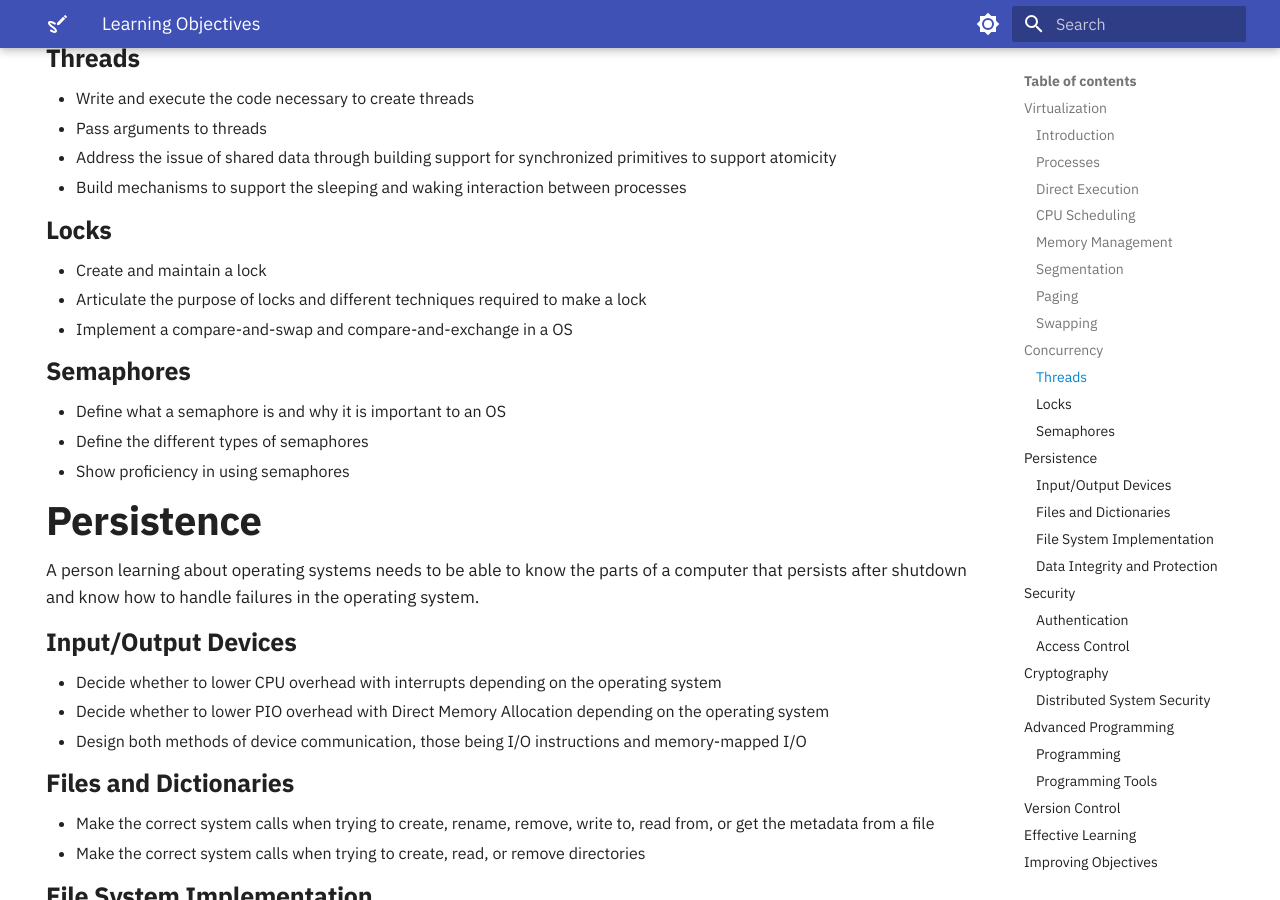
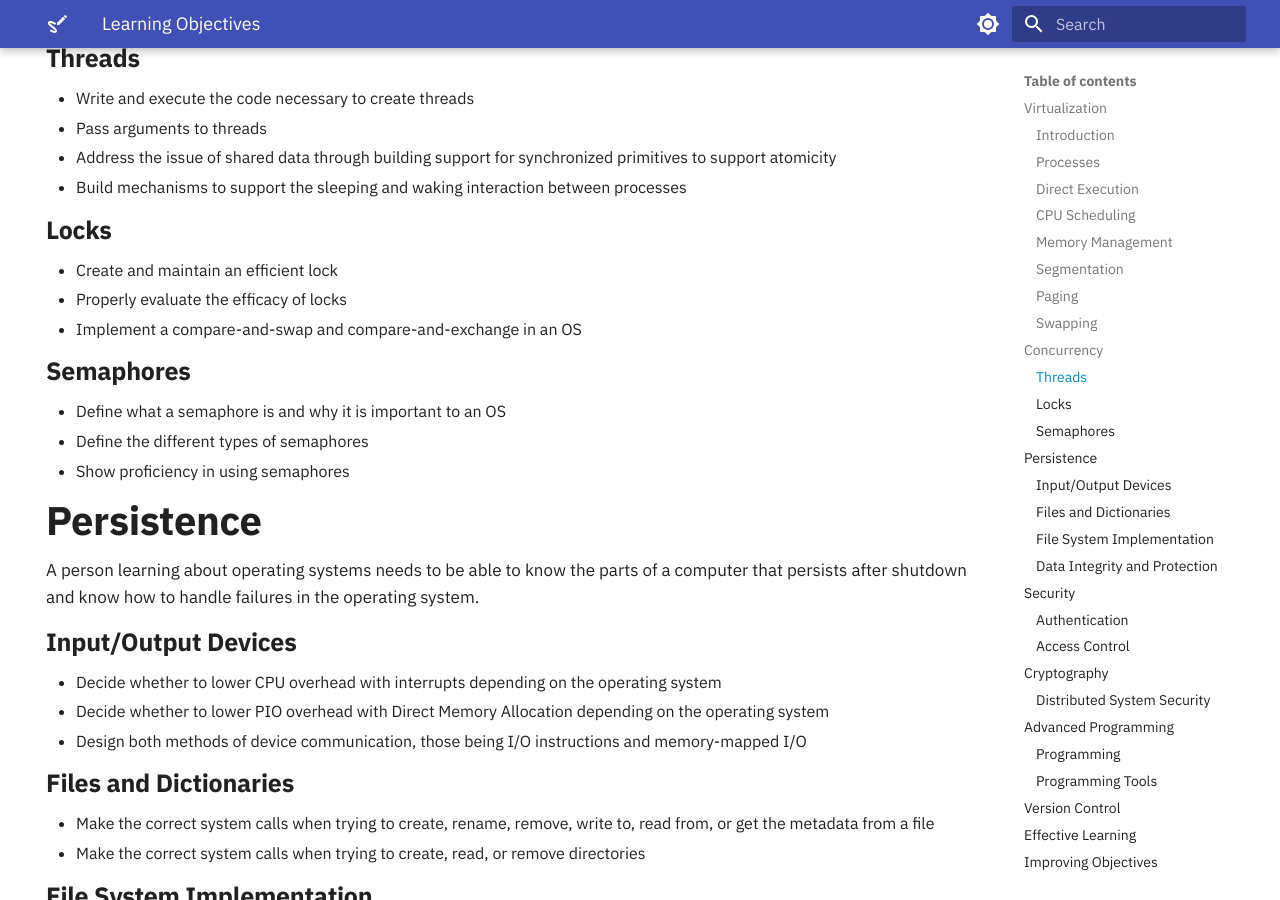
Before and after one commit to OS-Sketch/www.os-sketch.com, an MkDocs documentation site: the page built from docs/operating-systems/learning-objectives.md, in a window 1280 px wide and 900 px high, scrolled down 1621 px. Built offline with MkDocs 1.6.1 and Material for MkDocs 9.7.7, drawn with Linux system fonts in a browser that asks for light colours.

Commit message:
docs: Revise Locks

```diff
--- a/docs/operating-systems/learning-objectives.md
+++ b/docs/operating-systems/learning-objectives.md
@@ -91,9 +91,9 @@ multiple processes can be run at the same time
 
 ### Locks
 
-- Create and maintain a lock
-- Articulate the purpose of locks and different techniques required to make a lock
-- Implement a compare-and-swap and compare-and-exchange in a OS
+- Create and maintain an efficient lock
+- Properly evaluate the efficacy of locks
+- Implement a compare-and-swap and compare-and-exchange in an OS
 
 ### Semaphores
 
```
